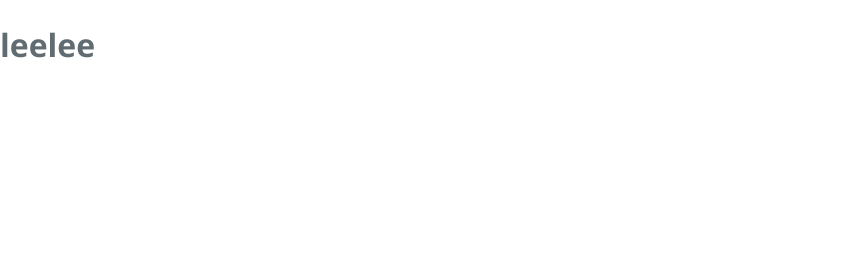
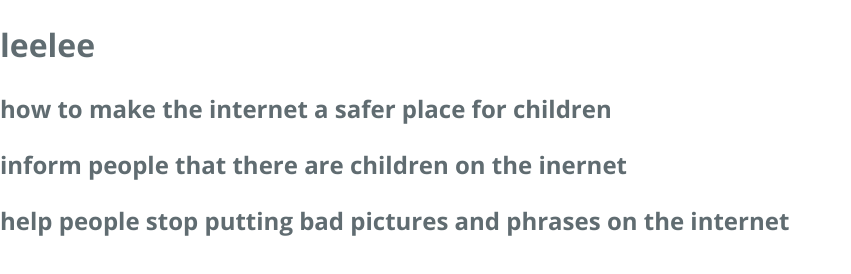
Before and after one commit to aliayahblount/leelee, a plain HTML site: page index.html in a window 1280 px wide. Shown: the whole page, without its empty margins (0-851 px from the left). Drawn offline with nearby package versions, Linux system fonts and the light colour scheme.

Commit message:
Update index.html

```diff
--- a/index.html
+++ b/index.html
@@ -11,5 +11,8 @@
   </head>
   <body>
 <h1>leelee</h1>
+<h2>how to make the internet a safer place for children</h2>
+<h2>inform people that there are children on the inernet </h2>
+<h2>help people stop putting bad pictures and phrases on the internet</h2>
   </body>
 </html>
```
